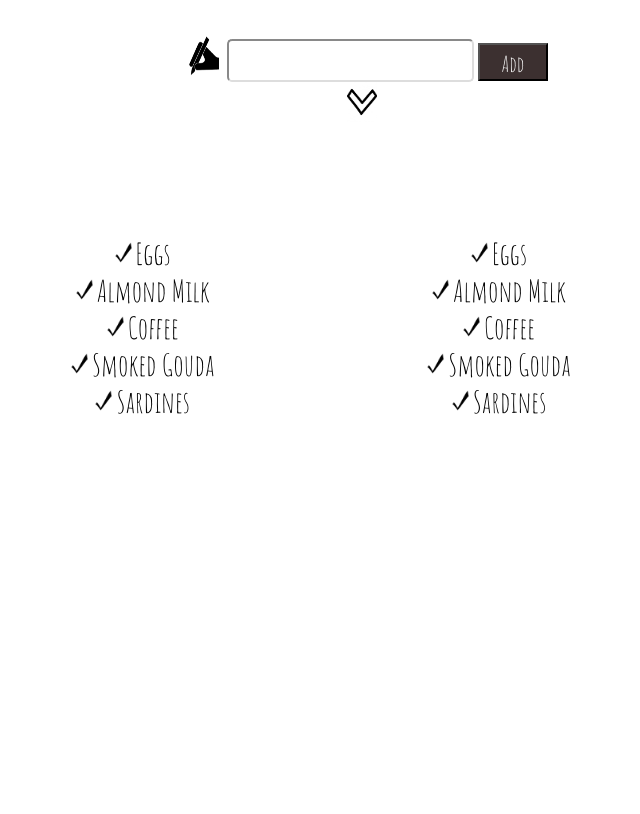
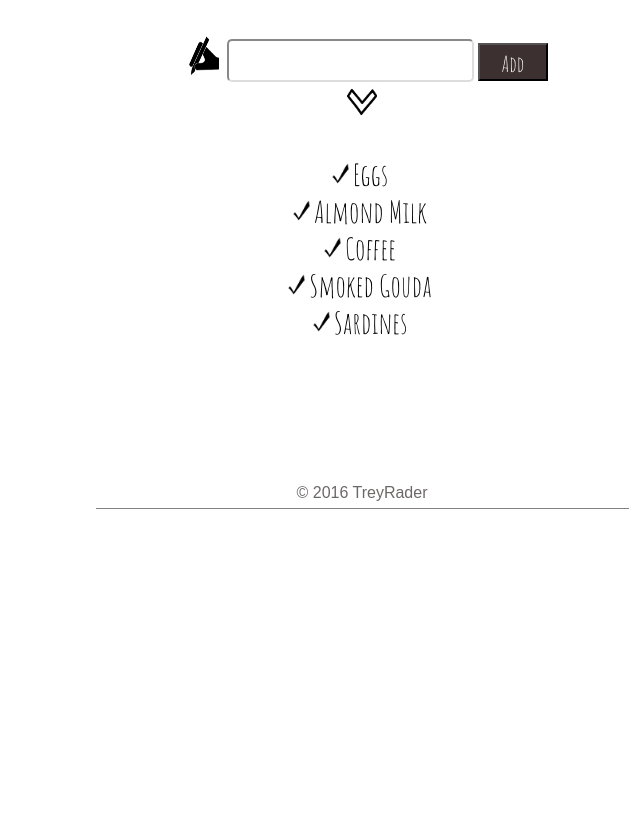
Before and after one commit to treyrader11/TheShoppingList, a plain HTML site: page index.html in a window 1280 px wide. Shown: the part 406-1220 px from the top of the page, without its empty margins (278-918 px from the left). After the commit the page ends 915 px from the top, so only its background shows below. Drawn offline with nearby package versions, Linux system fonts and the light colour scheme.

Commit message:
jquery added

```diff
--- a/css/styles.css
+++ b/css/styles.css
@@ -130,33 +130,19 @@ div#shopping-basket {
 
 	font-family: "Amatic SC",sans-serif;
 	font-size: 30px;
-
 	max-width: 960px;
 	margin-right: auto;
 	margin-left: auto;
 	margin-top: 16px;
-	padding-left: 76px;
-
-}
-
-#shopping-bag {
+	padding-right: 48px;
 	text-align: center;
-	padding-right: 5px;
-
-}
-
-#shopping-bag > li {
-	float: left;
-	list-style-type: none;
-	padding: 63px;
-
 
 }
 
 .checked-list,
 .needed-list {
-	/*list-style-image:url(images/checkmark.png);*/
 	list-style-type: none;
+	box-sizing: border-box;
 }
 
 .checked-list {
@@ -164,25 +150,6 @@ div#shopping-basket {
 }
 
 
-
-.left-container,
-.right-container {
-	/*max-width: 295px;*/
-	/*width: 300px;*/
-
-
-
-}
-
-.left-container {
-	margin-right: 43px;
-	margin-left: 4px;
-}
-
-.right-container {
-	margin-right: 3px;
-
-}
 
 
 
@@ -221,13 +188,15 @@ div#shopping-basket {
 
 
 
-div#wrapper {
+.shopping-list a:hover {
+	cursor: pointer;
 
-	width: 100vh;
-    height: 100vh;
+}
 
-    box-sizing: border-box;
-	text-align: center;
-	overflow: auto;
-	margin: left 20px;
+
+/*hidden classes*/
+
+.color-change {
+	color: blue;
+	font-size: 20px;
 }
--- a/index.html
+++ b/index.html
@@ -10,19 +10,19 @@
 	<link rel="stylesheet" href="css/styles.css">
 </head>
 <body>
-<div>
+
 	<header class="masthead">
 		<h4 class="masthead-heading-1">The</h4>
 		<h2 class="masthead-heading-2"><em>Shopping</em></h2>
 		<h1 class="masthead-heading-3">List</h1>
 
 
-</header>
-</div>
+	</header>
 
 
 
-<div>
+
+
 	<section class="shopping-basket">
 		<div id="shopping-basket">
 			<img src="images/shoppingBasket3.png" height="150" width="130" alt="red shopping basket"/>
@@ -36,51 +36,30 @@
 
 			<img id="write-image" src="images/hand-and-pen-clipart-2.jpg" alt="hand writing" height="40" width="30">
 
-			<input class="add-item-input" type="text" >
+			<input class="add-item-input" type="text" name="user">
 			<button class="btn" type="button">Add</button>
 		</form>
 		<div id="arrow-down">
 			<img src="images/downArrow.png" height="40" width="30" alt="arrow pointing down">
 		</div>
 	</section>
-</div>
 
 
 
-<!--segrating "section.shopping-list" because I need to figure it out-->
 
 
 
-<div>
+
 	<section class="shopping-list">
-		<div id="wrapper">
-			<ul id="shopping-bag">
-				<li class="left-container">
-					<ul class="needed-list">
-						<li><img src="images/checkmark.png" height="25" width="25">Eggs</li>
-						<li><img src="images/checkmark.png" height="25" width="25">Almond Milk</li>
-						<li><img src="images/checkmark.png" height="25" width="25">Coffee</li>
-						<li><img src="images/checkmark.png" height="25" width="25">Smoked Gouda</li>
-						<li><img src="images/checkmark.png" height="25" width="25">Sardines</li>
-					</ul>
-				</li>
-				<li class="right-container">
-					<ul class="checked-list">
-						<li><img src="images/checkmark.png" height="25" width="25">Eggs</li>
-						<li><img src="images/checkmark.png" height="25" width="25">Almond Milk</li>
-						<li><img src="images/checkmark.png" height="25" width="25">Coffee</li>
-						<li><img src="images/checkmark.png" height="25" width="25">Smoked Gouda</li>
-						<li><img src="images/checkmark.png" height="25" width="25">Sardines</li>
-					</ul>
-				</li>
-			</ul>
-		</div>
-		<!--<div class="icons">
-			<i class="fa fa-cut"></i>
-			<i class="fa fa-check"></i>
-		</div>-->
+		<ul class="needed-list">
+			<li><img src="images/checkmark.png" height="25" width="25"><a>Eggs</a></li>
+			<li><img src="images/checkmark.png" height="25" width="25"><a>Almond Milk</a></li>
+			<li><img src="images/checkmark.png" height="25" width="25"><a>Coffee</a></li>
+			<li><img src="images/checkmark.png" height="25" width="25"><a>Smoked Gouda</a></li>
+			<li><img src="images/checkmark.png" height="25" width="25"><a>Sardines</a></li>
+		</ul>
 	</section>
-</div>
+
 
 
 
--- a/js/script.js
+++ b/js/script.js
@@ -1,5 +1,52 @@
+
+
+
 $(document).ready(function() {
-	$('.checked-list:first-child').click(function() {
-   		$('#area').val('foobar');
+	$('.needed-list a').on("click", function() {
+		$(this).addClass('color-change');
+
+	})
+	$('.needed-list a').on("dblclick", function() {
+		$(this).removeClass('color-change');
 	});
 });
+
+
+$('.btn').click(function() {
+  var userText = $('.add-item-input').val();
+  $('.needed-list').prepend("<li><a>" + userText + "</a></li>");
+  });
+
+
+
+
+
+
+
+
+
+
+
+
+
+
+//http://www.coding-issues.com/2013/10/how-to-setget-textbox-value-using.html
+//   http://stackoverflow.com/questions/2441565/how-do-i-make-a-div-element-editable-like-a-textarea-when-i-click-it
+//https://www.youtube.com/watch?v=_maaaWx3bYQ
+//https://www.youtube.com/watch?v=gIvR-WX5lIQ&list=PLsuLcuI9F2k1Hi0BQK3OE1wmkqiwG-dgd
+
+
+/*$(document).ready(function() {
+  $('.btn').on("click", function() {
+    var userText = $('.add-item-input').val();
+    $('.needed-list').append("<li><a>" + userText + "</a></li>");
+  })
+  $('.needed-list a').on("click", function() {
+    $(this).addClass('color-change');
+    $(this).on("dblclick", function() {
+      $(this).removeClass('color-change');
+    });
+  });
+
+});
+*/
```
